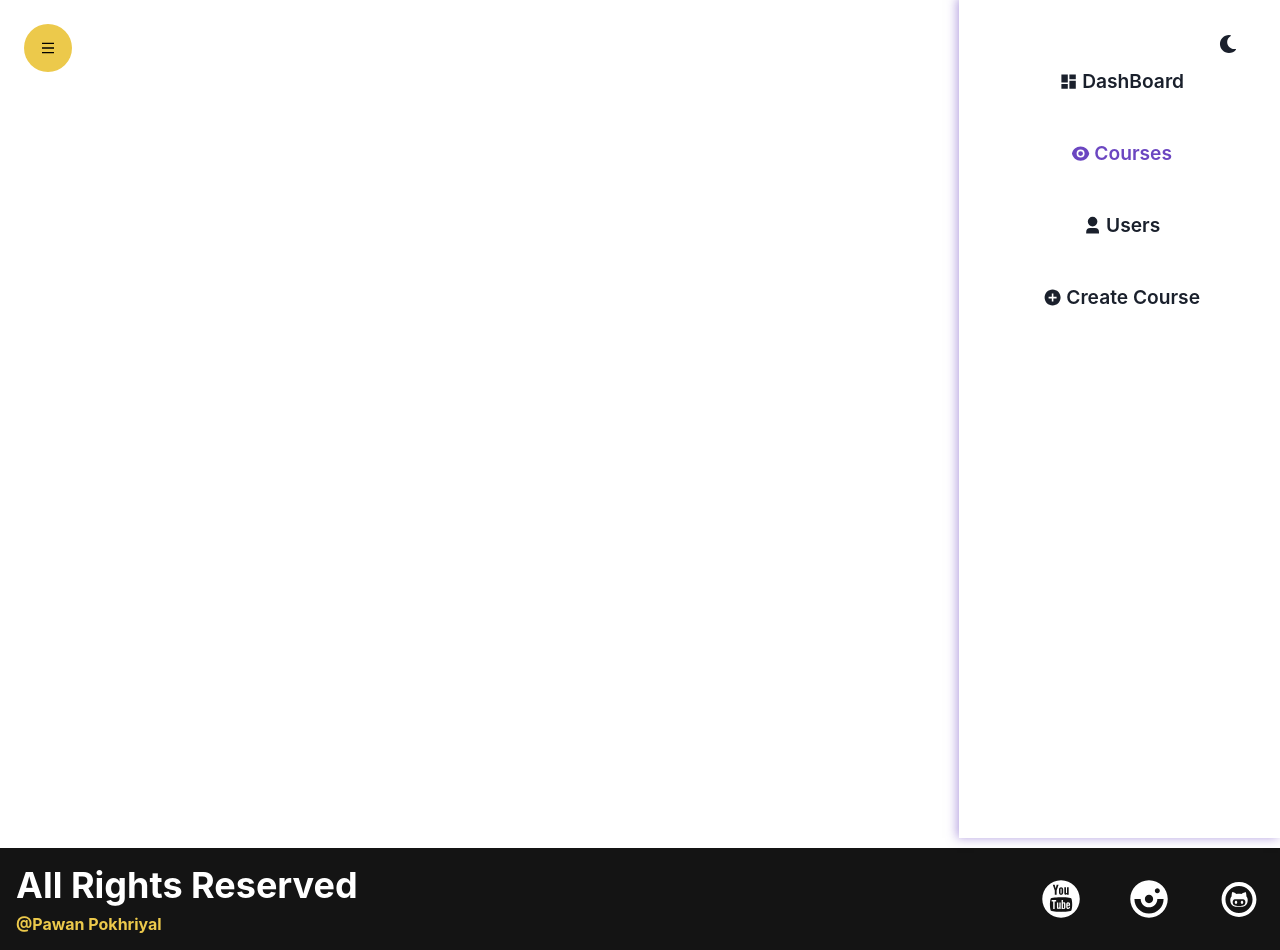
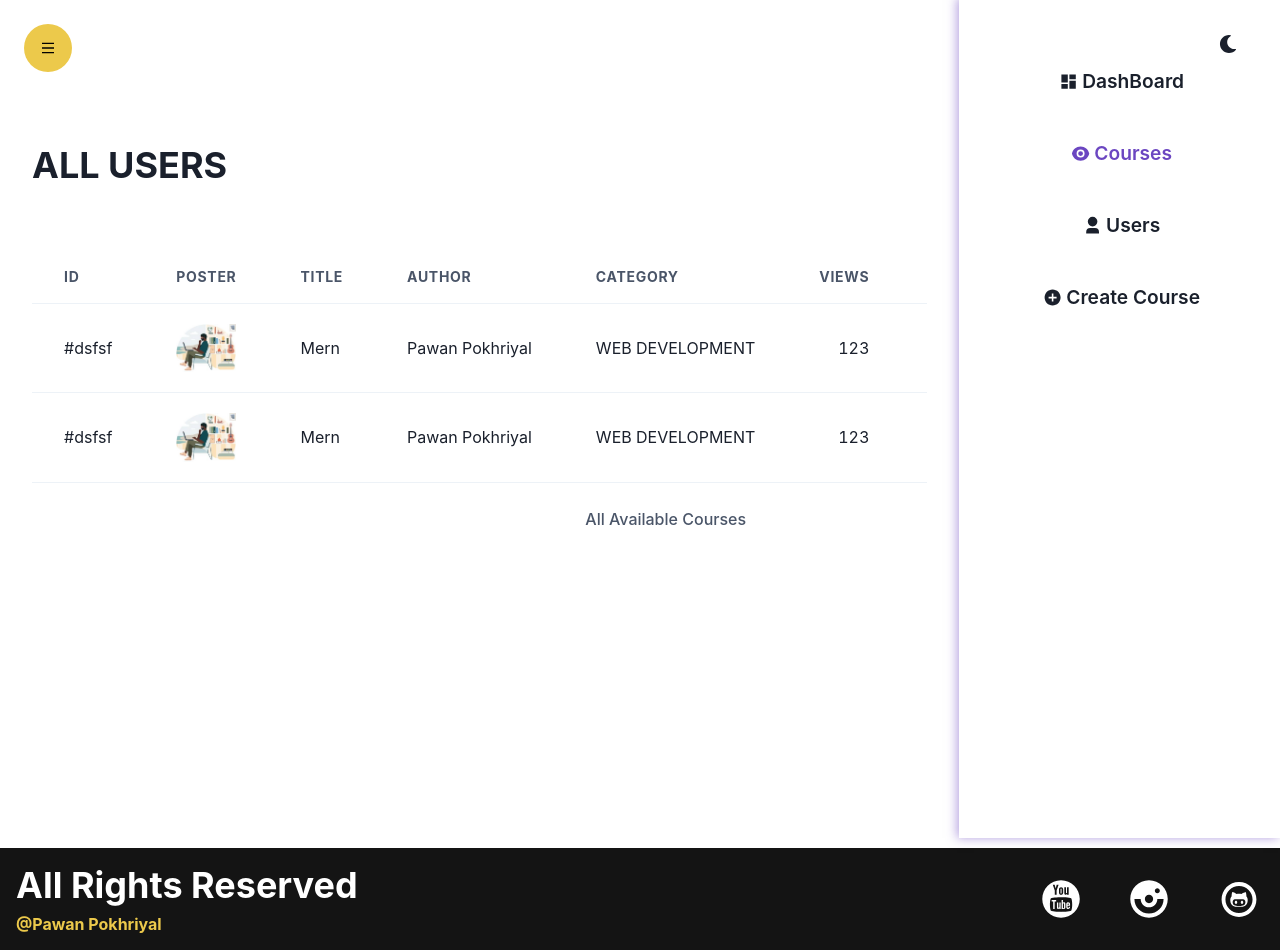
Before and after one commit to pawanpokhriyal1/Mernapp, a React (Create React App) app in the folder mern-app/: page /admin/courses in a window 1280 px wide. Built offline with nearby package versions, Linux system fonts and the light colour scheme.

Commit message:
Course Detail View

```diff
--- a/mern-app/src/components/Admin/AdminCourses/AdminCourses.jsx
+++ b/mern-app/src/components/Admin/AdminCourses/AdminCourses.jsx
@@ -1,19 +1,151 @@
-import { Box, Grid } from '@chakra-ui/react';
-import React from 'react';
+import {
+  Box,
+  Button,
+  Grid,
+  HStack,
+  Heading,
+  Image,
+  Table,
+  TableCaption,
+  TableContainer,
+  Tbody,
+  Td,
+  Th,
+  Thead,
+  Tr,
+  useDisclosure,
+} from '@chakra-ui/react';
+import React, { useState } from 'react';
 import cursor from '../../../assets/Images/cursor.png';
 import Sidebar from '../DashBoard/Sidebar';
+import { RiDeleteBin7Fill } from 'react-icons/ri';
+import poster from '../../../assets/Images/logo.jpg';
+import CourseDetailViewModal from './CourseDetailViewModal';
+const AdminCourses = () => {
+  const { isOpen, onClose, onOpen } = useDisclosure();
+  const [courseTitle, setCourseTitle] = useState('');
+  const [courseId, setCourseId] = useState('');
 
-const AdminCourses = () => {
+  const courses = [
+    {
+      _id: 'dsfsf',
+      title: 'Mern',
+      category: 'Web Development',
+      poster: { url: poster },
+      createdBy: 'Pawan Pokhriyal',
+      views: 123,
+      numOfVideos: 12,
+    },
+    {
+      _id: 'dsfsf',
+      title: 'Mern',
+      category: 'Web Development',
+      poster: { url: `${poster}` },
+      createdBy: 'Pawan Pokhriyal',
+      views: 123,
+      numOfVideos: 12,
+    },
+  ];
+  const courseDetailViewHandler = item => {
+    setCourseTitle(item.title);
+    setCourseId(item._id);
+    onOpen();
+  };
+  const deleteButtonHandler = id => {
+    console.info('delete', id);
+  };
+  const deleteLecturButtoneHandler = (courseId, lectureId) => {
+    console.info('courseId', courseId);
+    console.info('lectureId', lectureId);
+  };
+  const addLectureHandler = (e, courseId, title, description, video) => {
+    e.preventDefault();
+  };
   return (
     <Grid
       style={{ cursor: `url(${cursor}),default`, position: 'relative' }}
       minH={'100vh'}
       templateColumns={['1fr', '5fr 1fr']}
     >
-      <Box></Box>
+      <Box p={['0', '8']} overflowX={'auto'}>
+        <Heading
+          textTransform={'uppercase'}
+          children="All Users"
+          my={'16'}
+          textAlign={['center', 'left']}
+        />
+        <TableContainer w={['100vw', 'full']}>
+          <Table variant={'simple'} size={'lg'}>
+            <TableCaption children="All Available Courses" />
+            <Thead>
+              <Tr>
+                <Th>Id</Th>
+                <Th>Poster</Th>
+                <Th>Title</Th>
+                <Th>Author</Th>
+                <Th>Category</Th>
+                <Th isNumeric>Views</Th>
+                <Th isNumeric>Lectures</Th>
+              </Tr>
+            </Thead>
+            <Tbody>
+              {courses.map(item => (
+                <Row
+                  key={item._id}
+                  item={item}
+                  courseDetailViewHandler={courseDetailViewHandler}
+                  deleteButtonHandler={deleteButtonHandler}
+                />
+              ))}
+            </Tbody>
+          </Table>
+        </TableContainer>
+        <CourseDetailViewModal
+          isOpen={isOpen}
+          onClose={onClose}
+          courseTitle={courseTitle}
+          id={courseId}
+          deleteButtonHandler={deleteLecturButtoneHandler}
+          addLectureHandler={addLectureHandler}
+        />
+      </Box>
       <Sidebar />
     </Grid>
   );
 };
 
 export default AdminCourses;
+
+function Row({ item, courseDetailViewHandler, deleteButtonHandler }) {
+  return (
+    <Tr>
+      <Td>#{item._id}</Td>
+      <Td>
+        <Image src={item.poster.url} />
+      </Td>
+      <Td>{item.title}</Td>
+      <Td>{item.createdBy}</Td>
+      <Td textTransform={'uppercase'}>{item.category}</Td>
+      <Td isNumeric>{item.views}</Td>
+      <Td isNumeric>{item.numOfVideos}</Td>
+
+      <Td isNumeric>
+        <HStack justifyContent={'flex-end'}>
+          <Button
+            onClick={() => courseDetailViewHandler(item)}
+            variant={'outline'}
+            color={'purple.500'}
+          >
+            View Lecture
+          </Button>
+          <Button
+            color="purple.600"
+            onClick={() => deleteButtonHandler(item._id)}
+          >
+            <RiDeleteBin7Fill />
+          </Button>
+        </HStack>
+      </Td>
+    </Tr>
+  );
+}
--- /dev/null
+++ b/mern-app/src/components/Admin/AdminCourses/CourseDetailViewModal.jsx
@@ -0,0 +1,91 @@
+import {
+  Box,
+  Button,
+  Grid,
+  Heading,
+  Modal,
+  ModalBody,
+  ModalCloseButton,
+  ModalContent,
+  ModalHeader,
+  ModalOverlay,
+  Stack,
+  Text,
+} from '@chakra-ui/react';
+import React from 'react';
+import { RiDeleteBin7Fill } from 'react-icons/ri';
+
+const CourseDetailViewModal = ({
+  courseTitle,
+  id,
+  isOpen,
+  onClose,
+  deleteButtonHandler,
+  addLectureHandler,
+  lectures = [],
+}) => {
+  return (
+    <Modal isOpen={isOpen} onClose={onClose} size={'full'}>
+      <ModalOverlay>
+        <ModalContent>
+          <ModalHeader>{courseTitle}</ModalHeader>
+          <ModalCloseButton />
+          <ModalBody p="16">
+            <Grid templateColumns={['1fr', '3fr 1fr']}>
+              <Box px={['0', '16']}>
+                <Box my={'5'}>
+                  <Heading children={courseTitle} />
+                  <Heading children={`#${id}`} size="sm" opacity={0.4} />
+                  <Heading children={'Lectures'} size={'lg'} />
+                  <VideoCard
+                    title={'Mern Intro'}
+                    description={
+                      'This is a intro lecture,where you will know basics of Mern'
+                    }
+                    num={1}
+                    lectureId={'asasa212'}
+                    courseId={id}
+                    deleteButtonHandler={deleteButtonHandler}
+                  />
+                </Box>
+              </Box>
+            </Grid>
+          </ModalBody>
+        </ModalContent>
+      </ModalOverlay>
+    </Modal>
+  );
+};
+
+export default CourseDetailViewModal;
+
+function VideoCard({
+  num,
+  title,
+  description,
+  lectureId,
+  courseId,
+  deleteButtonHandler,
+}) {
+  return (
+    <Stack
+      direction={['column', 'row']}
+      my={'8'}
+      borderRadius={'lg'}
+      boxShadow={'0 0 10px rgba(107,70,193,0.5)'}
+      justifyContent={['flex-start', 'space-between']}
+      padding={['4', '8']}
+    >
+      <Box>
+        <Heading size={'sm'} children={`#${num} ${title}`} />
+        <Text children={description} />
+      </Box>
+      <Button
+        color={'purple.600'}
+        onClick={() => deleteButtonHandler(courseId, lectureId)}
+      >
+        <RiDeleteBin7Fill />
+      </Button>
+    </Stack>
+  );
+}
```
